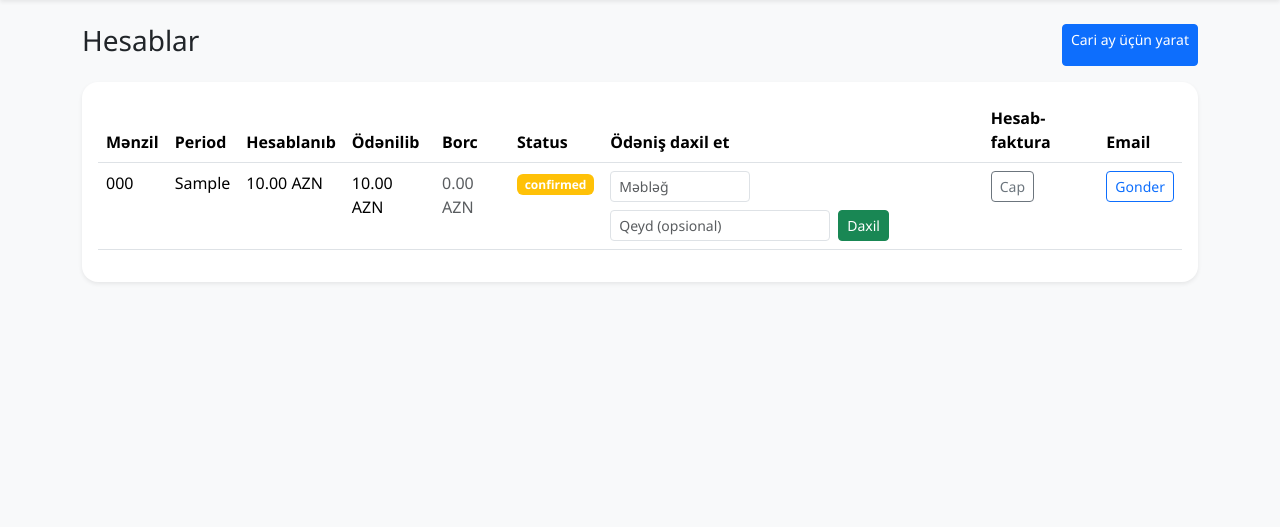
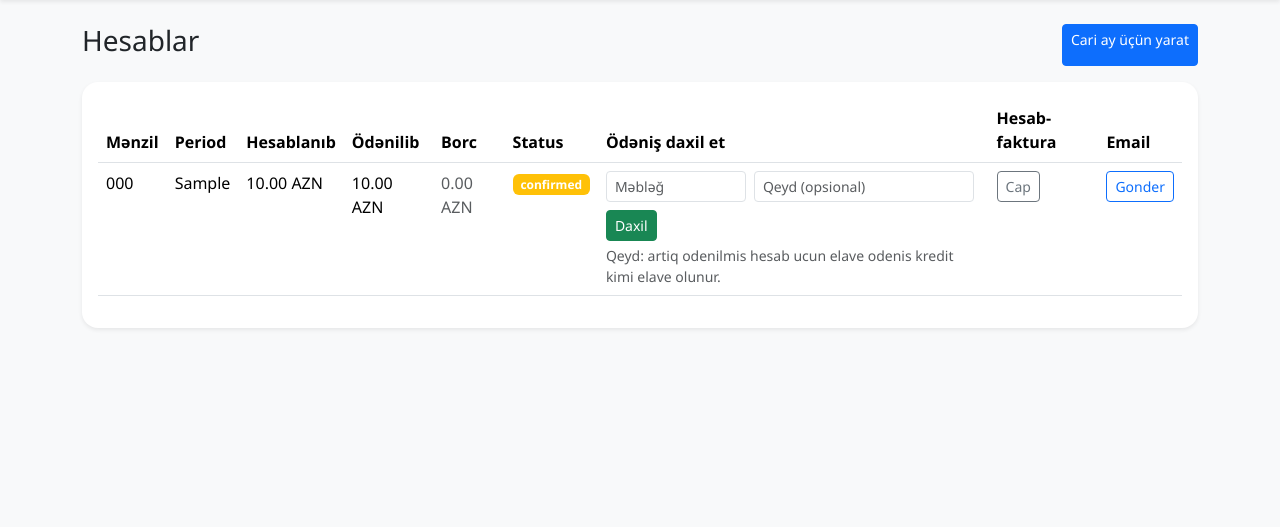
Before and after one commit to irzayev/emtk, a Flask app: template templates/admin_invoices.html in a window 1280 px wide. Shown: the part 56-583 px from the top of the page. Run offline with Flask 3, Linux system fonts and the light colour scheme; the template is opened without the code that fills it: values that come from a table or form of the project are taken from there, others are empty; tables that the repository leaves empty hold one stand-in row (values such as "Sample post"); parts of the project's set-up code (start-up, migrations or seed data) failed here and were passed over; some libraries are stand-ins or nearby versions.

Commit message:
Allow adding payments for paid invoices
Always show the Ödəniş daxil et form in Hesablar; additional payments on already paid invoices will be stored as apartment credit.

Made-with: Cursor

```diff
--- a/templates/admin_invoices.html
+++ b/templates/admin_invoices.html
@@ -28,16 +28,15 @@
                         </td>
                         <td><span class="badge bg-{{ 'success' if i.status == 'odenilib' else 'warning' }}">{{ i.status }}</span></td>
                         <td style="min-width: 240px;">
-                            {% if i.status != 'odenilib' %}
                             <form method="post" action="{{ url_for('add_payment', invoice_id=i.id) }}" class="d-flex gap-2 flex-wrap">
                                 <input type="hidden" name="csrf_token" value="{{ csrf_token() }}">
                                 <input class="form-control form-control-sm" style="max-width: 140px;" type="number" step="0.01" min="0.01" max="9999" name="amount" placeholder="Məbləğ" required>
                                 <input class="form-control form-control-sm" style="min-width: 160px; max-width: 220px;" name="comment" placeholder="Qeyd (opsional)">
                                 <button class="btn btn-sm btn-success">Daxil</button>
                             </form>
-                            {% else %}
-                            <span class="text-muted small">-</span>
-                            {% endif %}
+                            <div class="small text-muted mt-1">
+                                Qeyd: artiq odenilmis hesab ucun elave odenis kredit kimi elave olunur.
+                            </div>
                         </td>
                         <td>
                             <a class="btn btn-sm btn-outline-secondary" href="{{ url_for('print_invoice', invoice_id=i.id) }}" target="_blank">Cap</a>
```
